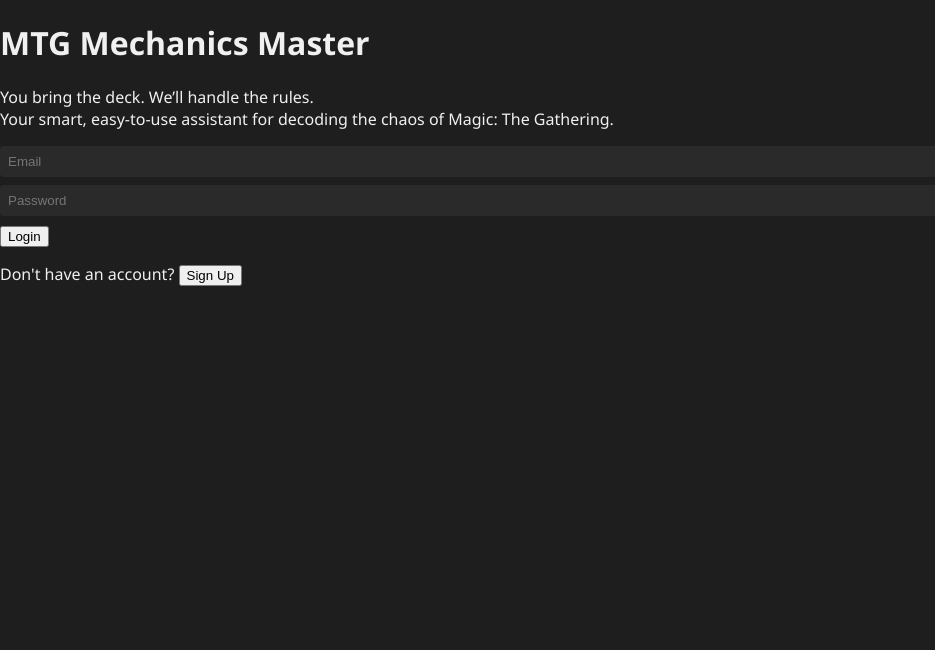
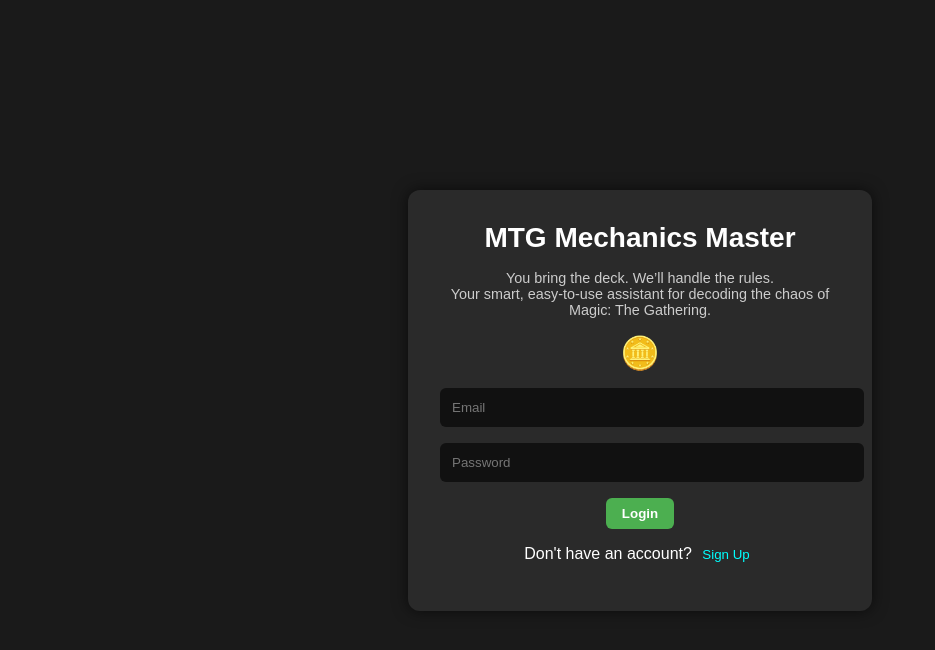
Before and after one commit to cdragon666/vrestin-counters, a React (Create React App) app: page / in a window 1280 px wide. Shown: the top 650 px of the page, without its empty margins (0-935 px from the left). Built offline with nearby package versions, Linux system fonts and the light colour scheme; no server answers.

Commit message:
Updated login screen with new layout and styling

```diff
--- a/src/App.css
+++ b/src/App.css
@@ -1,77 +1,63 @@
 /* App.css */
-
-body, html {
+html, body {
   margin: 0;
   padding: 0;
-  font-family: "Segoe UI", Tahoma, Geneva, Verdana, sans-serif;
-  background-color: #1e1e1e;
-  color: #f0f0f0;
-  min-height: 100vh;
+  font-family: Arial, sans-serif;
+  background-color: #1a1a1a;
+  color: white;
 }
 
-.app-container {
-  padding: 2rem;
+.auth-page {
+  display: flex;
+  align-items: center;
+  justify-content: center;
+  height: 100vh;
+  background-color: #1a1a1a;
 }
 
-.app-title {
+.auth-card {
+  background-color: #2a2a2a;
+  padding: 2rem;
+  border-radius: 12px;
+  box-shadow: 0 0 15px rgba(0, 0, 0, 0.6);
+  width: 100%;
+  max-width: 400px;
   text-align: center;
-  font-size: 2rem;
-  margin-bottom: 2rem;
 }
 
-.grid {
-  display: flex;
-  flex-wrap: wrap;
-  gap: 2rem;
+.auth-header h1 {
+  margin: 0;
+  font-size: 1.75rem;
 }
 
-.left-panel,
-.right-panel {
-  flex: 1;
-  min-width: 300px;
+.auth-description {
+  margin: 1rem 0;
+  font-size: 0.9rem;
+  color: #ccc;
 }
 
-.card-list {
-  display: flex;
-  flex-wrap: wrap;
-  gap: 0.5rem;
+.mana-coin {
+  font-size: 2rem;
   margin-bottom: 1rem;
 }
 
-.card-button {
-  background-color: #2e2e2e;
-  padding: 0.5rem 1rem;
+.auth-input {
+  width: 100%;
+  padding: 0.75rem;
+  margin-bottom: 1rem;
   border-radius: 6px;
-  cursor: pointer;
-  transition: background-color 0.2s ease;
-}
-
-.card-button:hover {
-  background-color: #3a3a3a;
-}
-
-.card-button.active {
-  background-color: #4caf50;
+  border: none;
+  background-color: #111;
   color: white;
-}
-
-input {
-  width: 100%;
-  padding: 0.5rem;
-  background-color: #2a2a2a;
-  border: none;
-  border-radius: 4px;
-  color: white;
-  margin-bottom: 0.5rem;
 }
 
 .btn {
   padding: 0.5rem 1rem;
+  border: none;
   border-radius: 6px;
-  border: none;
   font-weight: bold;
   cursor: pointer;
-  margin-right: 0.5rem;
+  transition: background-color 0.2s;
 }
 
 .btn.green {
@@ -83,27 +69,3 @@ input {
   background-color: #c62828;
   color: white;
 }
-
-textarea.log-box {
-  width: 100%;
-  height: 200px;
-  background-color: #111;
-  color: white;
-  padding: 0.75rem;
-  border-radius: 8px;
-  resize: vertical;
-  border: none;
-  font-family: monospace;
-}
-
-.logout-button {
-  float: right;
-  margin-top: -3.5rem;
-  background-color: #4caf50;
-  border: none;
-  color: white;
-  font-weight: bold;
-  padding: 0.4rem 0.75rem;
-  border-radius: 5px;
-  cursor: pointer;
-}
--- /dev/null
+++ b/src/AuthPage.css
@@ -0,0 +1,100 @@
+/* AuthPage.css - for the login/signup screen only */
+
+body, html {
+  margin: 0;
+  padding: 0;
+  background-color: #1a1a1a;
+  font-family: 'Segoe UI', Tahoma, Geneva, Verdana, sans-serif;
+  color: #ffffff;
+  height: 100vh;
+  overflow: hidden;
+}
+
+.auth-container {
+  display: flex;
+  align-items: center;
+  justify-content: center;
+  height: 100vh;
+  background-color: #1a1a1a;
+  padding: 1rem;
+  box-sizing: border-box;
+  position: relative;
+}
+
+.auth-card {
+  background-color: #2c2c2c;
+  padding: 2rem;
+  border-radius: 10px;
+  width: 100%;
+  max-width: 400px;
+  box-shadow: 0 0 20px rgba(0, 0, 0, 0.4);
+  z-index: 1;
+  text-align: center;
+}
+
+.auth-title {
+  font-size: 1.8rem;
+  margin-bottom: 1rem;
+}
+
+.auth-subtitle {
+  font-size: 0.95rem;
+  color: #cccccc;
+  margin-bottom: 1.5rem;
+  line-height: 1.4;
+}
+
+.auth-input {
+  width: 100%;
+  padding: 0.6rem;
+  margin-bottom: 1rem;
+  border-radius: 5px;
+  border: none;
+  font-size: 1rem;
+}
+
+.auth-button {
+  width: 100%;
+  background-color: #4caf50;
+  color: white;
+  padding: 0.6rem;
+  font-size: 1rem;
+  border: none;
+  border-radius: 5px;
+  cursor: pointer;
+  margin-bottom: 1rem;
+}
+
+.auth-button:hover {
+  background-color: #45a049;
+}
+
+.auth-error {
+  color: #ff4f4f;
+  font-size: 0.9rem;
+  margin-bottom: 1rem;
+}
+
+.auth-toggle {
+  font-size: 0.9rem;
+  color: #bbbbbb;
+}
+
+.auth-link {
+  background: none;
+  border: none;
+  color: #00d8ff;
+  cursor: pointer;
+  font-weight: bold;
+  margin-left: 0.3rem;
+}
+
+.auth-background {
+  position: absolute;
+  top: 0;
+  left: 0;
+  right: 0;
+  bottom: 0;
+  background: radial-gradient(circle at center, rgba(255,255,255,0.02), transparent 70%);
+  z-index: 0;
+}
--- a/src/AuthPage.js
+++ b/src/AuthPage.js
@@ -1,7 +1,10 @@
 import { useState } from "react";
+import { auth } from "./firebase";
+import {
+  createUserWithEmailAndPassword,
+  signInWithEmailAndPassword
+} from "firebase/auth";
 import "./App.css";
-import { signInWithEmailAndPassword, createUserWithEmailAndPassword } from "firebase/auth";
-import { auth } from "./firebase";
 
 export default function AuthPage() {
   const [email, setEmail] = useState("");
@@ -22,13 +25,17 @@ export default function AuthPage() {
   };
 
   return (
-    <div className="auth-container">
+    <div className="auth-page forest-theme">
       <div className="auth-card">
-        <h1 className="auth-title">MTG Mechanics Master</h1>
-        <p className="auth-subtitle">
-          You bring the deck. We’ll handle the rules.<br />
-          Your smart, easy-to-use assistant for decoding the chaos of Magic: The Gathering.
-        </p>
+        <div className="auth-header">
+          <h1>MTG Mechanics Master</h1>
+          <p className="auth-description">
+            You bring the deck. We’ll handle the rules.
+            <br />
+            Your smart, easy-to-use assistant for decoding the chaos of Magic: The Gathering.
+          </p>
+          <div className="mana-coin">🪙</div>
+        </div>
         <input
           type="email"
           placeholder="Email"
@@ -43,15 +50,15 @@ export default function AuthPage() {
           onChange={(e) => setPassword(e.target.value)}
           className="auth-input"
         />
-        <button onClick={handleAuth} className="auth-button">
+        <button onClick={handleAuth} className="btn green">
           {isLogin ? "Login" : "Sign Up"}
         </button>
-        {error && <p className="auth-error">{error}</p>}
-        <p className="auth-toggle">
+        <p style={{ color: "red", marginTop: "0.5rem" }}>{error}</p>
+        <p style={{ marginTop: "1rem" }}>
           {isLogin ? "Don't have an account?" : "Already have an account?"}{" "}
           <button
             onClick={() => setIsLogin(!isLogin)}
-            className="auth-link"
+            style={{ background: "none", border: "none", color: "cyan", cursor: "pointer" }}
           >
             {isLogin ? "Sign Up" : "Login"}
           </button>
```
